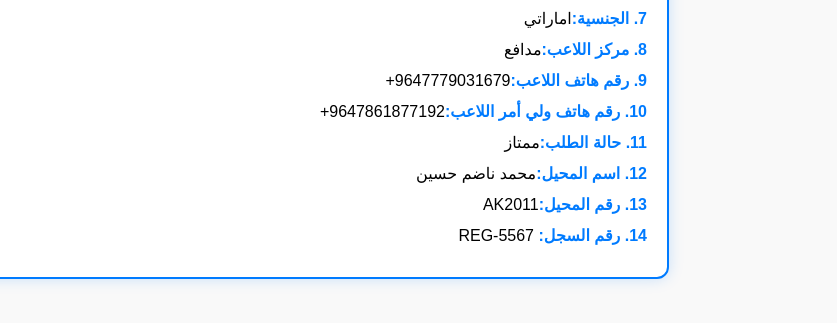
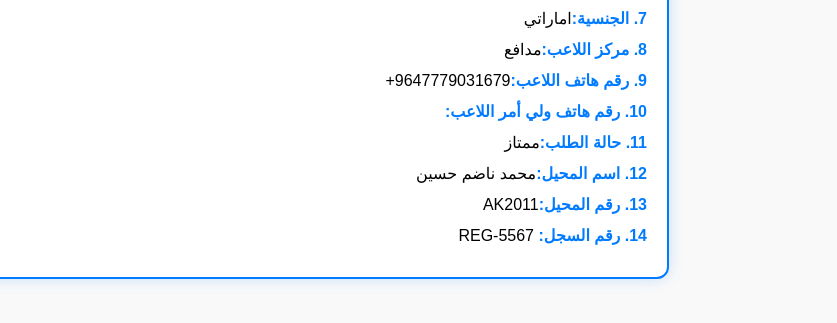
Before and after one commit to krar2xx2008/krar, a plain HTML site: page EFR706_REG-5567.html in a window 1280 px wide. Shown: the part 327-650 px from the top of the page, 443-1280 px from the left. Drawn offline with Linux system fonts and the light colour scheme.

Commit message:
Update EFR706_REG-5567.html

```diff
--- a/EFR706_REG-5567.html
+++ b/EFR706_REG-5567.html
@@ -93,7 +93,7 @@
             <div class="info-item"><span class="label">7. الجنسية:</span>اماراتي</div>
             <div class="info-item"><span class="label">8. مركز اللاعب:</span>مدافع</div>
             <div class="info-item"><span class="label">9. رقم هاتف اللاعب:</span>9647779031679+</div>
-            <div class="info-item"><span class="label">10. رقم هاتف ولي أمر اللاعب:</span>9647861877192+</div>
+            <div class="info-item"><span class="label">10. رقم هاتف ولي أمر اللاعب:</span></div>
             <div class="info-item"><span class="label">11. حالة الطلب:</span>ممتاز</div>
             <div class="info-item"><span class="label">12. اسم المحيل:</span>محمد ناضم حسين</div>
             <div class="info-item"><span class="label">13. رقم المحيل:</span>AK2011</div>
```
